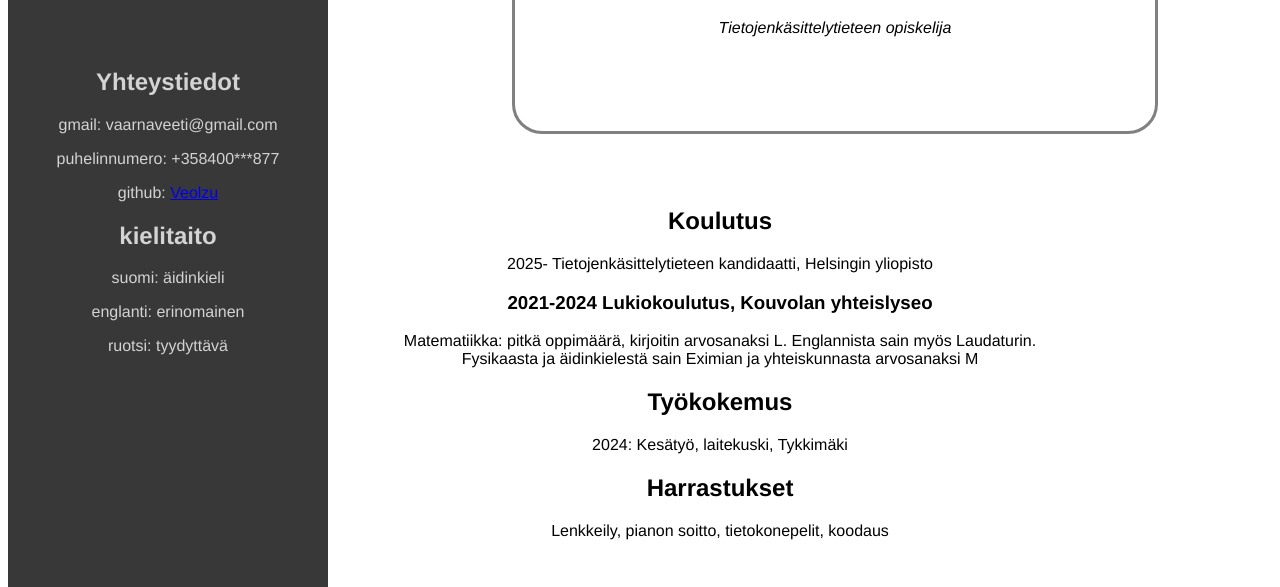
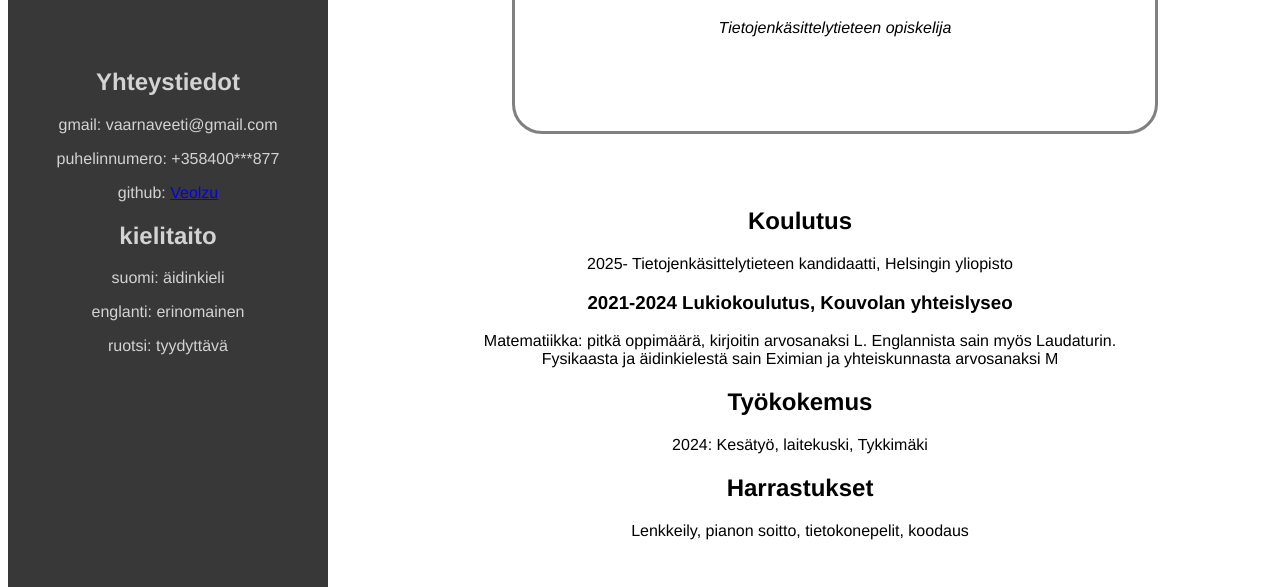
Before and after one commit to Veolzu/resume, a plain HTML site: page index.html in a window 1280 px wide. Shown: the part 213-800 px from the top of the page. Drawn offline with Linux system fonts and the light colour scheme.

Commit message:
fixing last commits formatting

```diff
--- a/style.css
+++ b/style.css
@@ -29,7 +29,7 @@ body{
 
 .main-box {
     position: absolute;
-    left: 25rem;
+    left: 30rem;
     top: 25rem;
     width: 60rem;
     height: 100rem;
```
